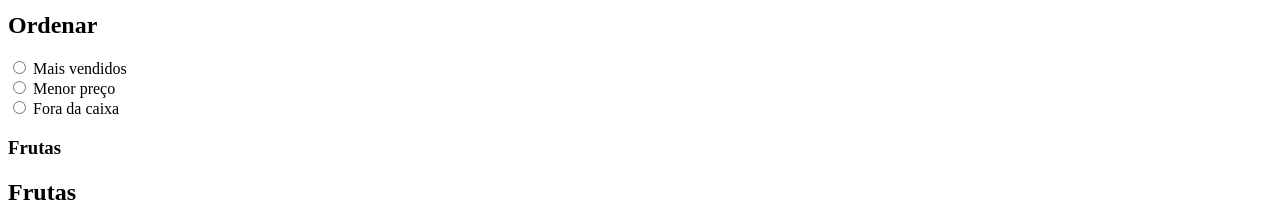
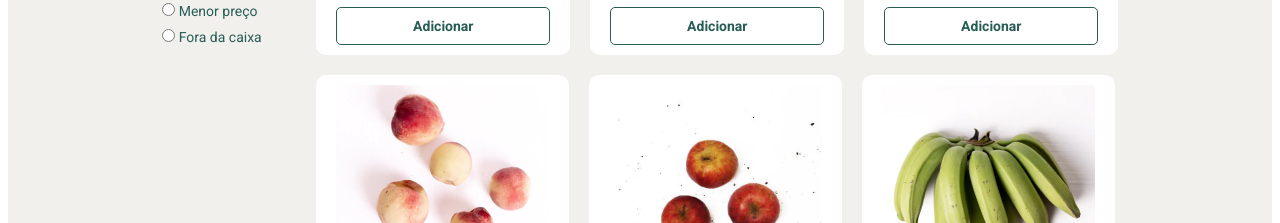
Before and after one commit to giovanni08br/site-direto-da-horta, a plain HTML site: page frutas.html in a window 1280 px wide. Shown: the part 547-770 px from the top of the page. Drawn offline with Linux system fonts and the light colour scheme.

Commit message:
update novo css

```diff
--- a/frutas.html
+++ b/frutas.html
@@ -4,7 +4,7 @@
     <meta charset="UTF-8">
     <meta http-equiv="X-UA-Compatible" content="IE=edge">
     <meta name="viewport" content="width=device-width, initial-scale=1.0">
-    <link rel="stylesheet" href="CSS/verguras_legumes.css">
+    <link rel="stylesheet" href="CSS/verduras_legumes.css">
     <style>
       @import url('https://fonts.googleapis.com/css2?family=Raleway:wght@300;400;600;700&family=Roboto:wght@400;500;700&display=swap');
     </style>
```
